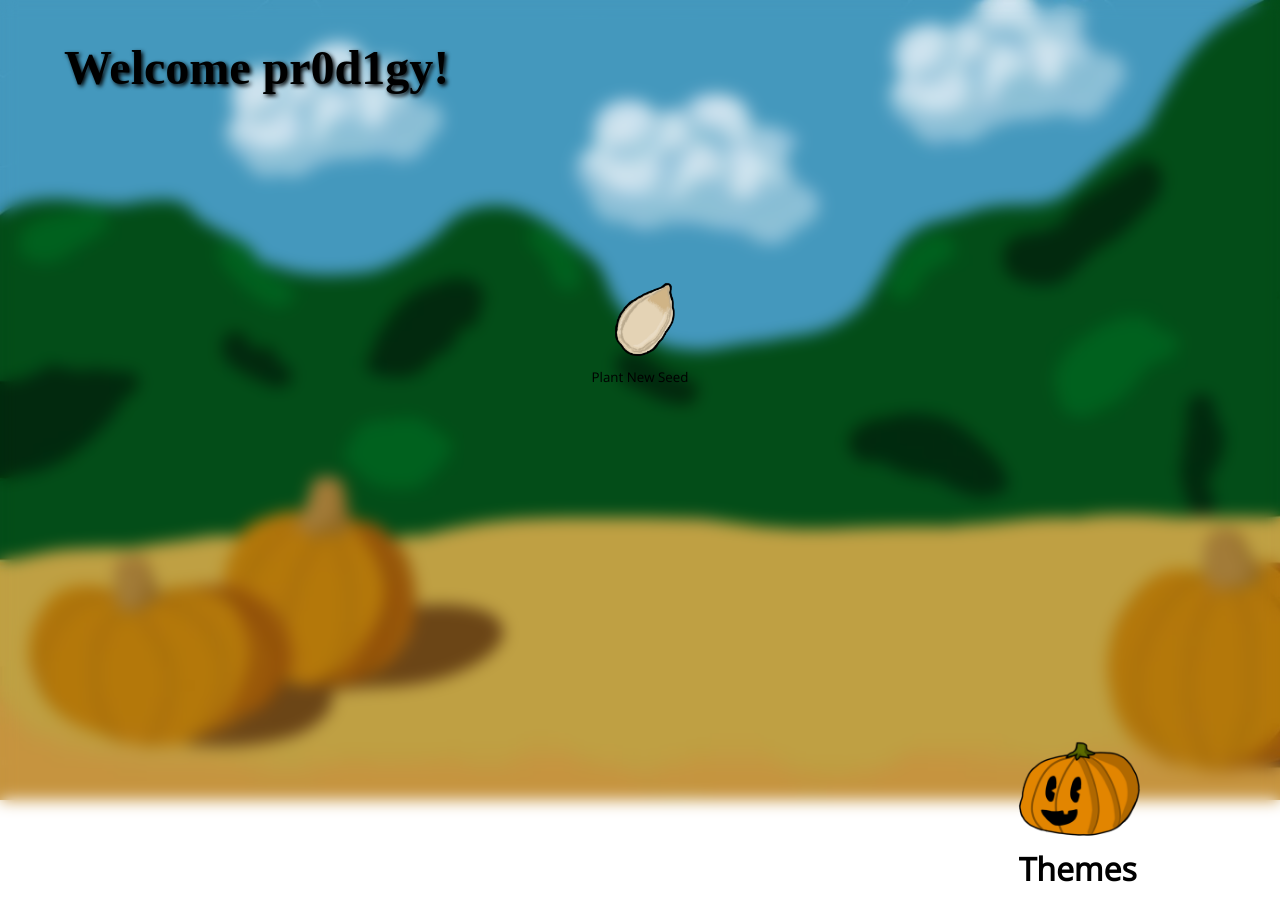
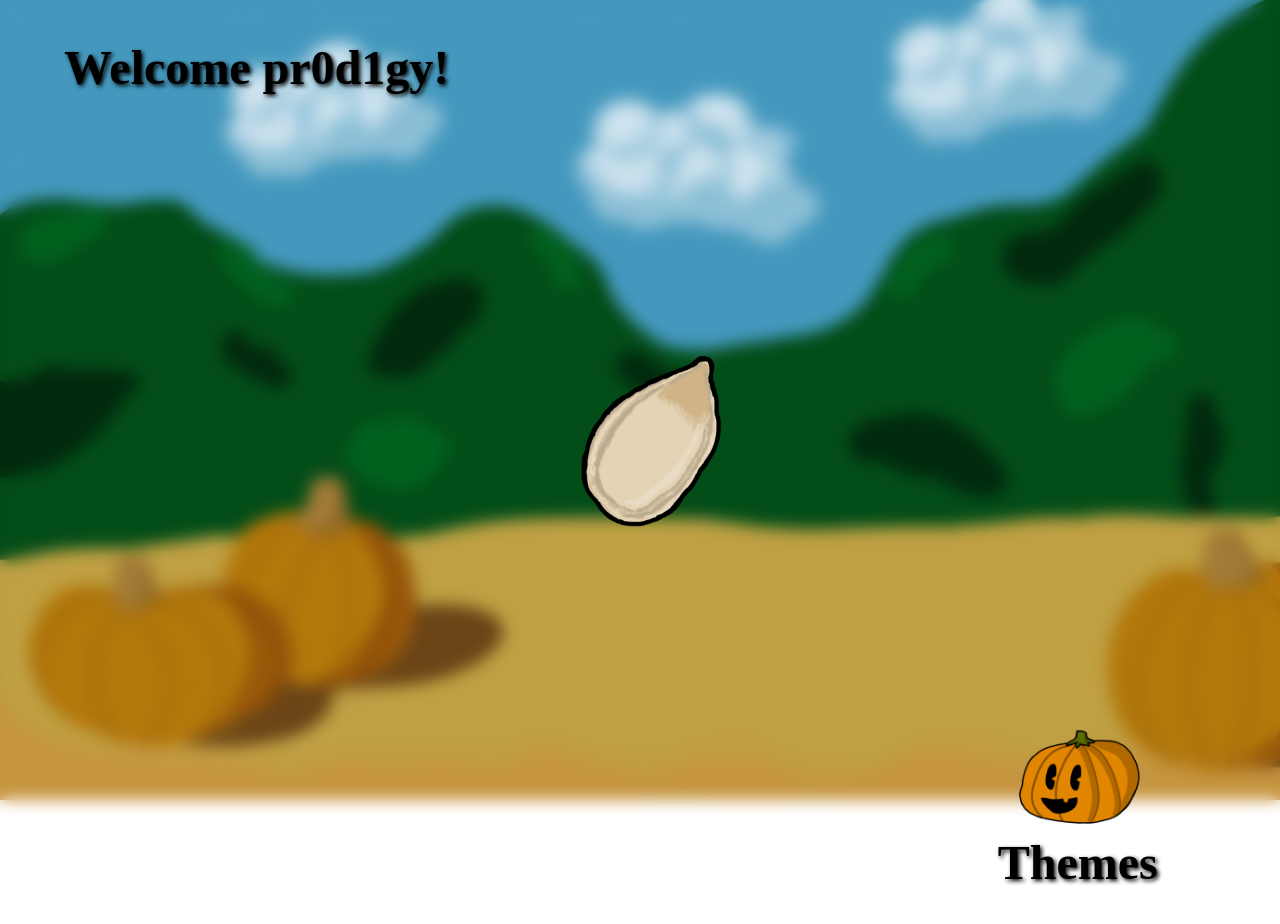
Before and after one commit to pr0d1gypumkn/Track-O-Lantern, a React (Create React App) app in the folder track-o-lantern/: page / in a window 1280 px wide. Shown: the top 924 px of the page. Built offline with nearby package versions, Linux system fonts and the light colour scheme.

Commit message:
styling changes to add task button

```diff
--- a/track-o-lantern/src/components/CreateTask.css
+++ b/track-o-lantern/src/components/CreateTask.css
@@ -2,23 +2,27 @@ button {
     display: block;
     background-image: url('../assets/seed.png');
     background-size: 100%;
-    width: 150px;
-    height: 150px;
+    width: 350px;
+    height: 350px;
     align-self: center;
-    margin-top: 25px;
+    margin-top: 50px;
     border: none;
     padding: 0;
     background-color: transparent;
     cursor: pointer;
-    padding-top: 110px;
+    /* padding-top: 110px; */
     text-align: center;
     font-family: "Open Sans", sans-serif;
+    font-size: 0px;
     transition: padding-top 0.3s, width 0.3s, height 0.3s, font-size 0.3s, color 0.3s;
 }
 
 button:hover {
     color: #fff;
     padding-top: 130px;
+    height:350px;
+    background-repeat: no-repeat;
+    padding-bottom: 200px;
     font-size: 1.05em;
     width: 175px;
     height: 175px;
--- a/track-o-lantern/src/fonts.css
+++ b/track-o-lantern/src/fonts.css
@@ -21,3 +21,21 @@
     margin: 0;
     padding: 0;
 }
+
+.Themes h1 {
+    font-family: 'DownHere';
+    src: local('JustMeAgainDownHere-Regular'), url(../public/fonts/JustMeAgainDownHere-Regular.ttf) format('ttf');
+    font-size: 3em;
+
+    color: #000;
+    text-shadow: 2px 2px 4px #000000;
+    text-align: center;
+    /* border-image:
+        linear-gradient(
+        to bottom,
+        red,
+        rgba(0, 0, 0, 0)
+        ) 1 100%; */
+    margin: 0;
+    padding: 0;
+}
--- a/track-o-lantern/src/pages/Home.css
+++ b/track-o-lantern/src/pages/Home.css
@@ -68,3 +68,9 @@
     padding: 0;
     text-align: center;
 }
+
+.plant-seed {
+    position: fixed;
+    bottom: 5vh;
+    margin-top: 5vh;
+}
--- a/track-o-lantern/src/pages/Home.jsx
+++ b/track-o-lantern/src/pages/Home.jsx
@@ -103,7 +103,7 @@ const Home = () => {
                         <h1>Themes</h1>
                     </div>
                 </div>
-                <CreateTask />
+                <CreateTask className="plant-seed"/>
             </div>
 
 
```
Also changed, not shown: track-o-lantern/src/pages/Themes.jsx (+76 -0 lines).
